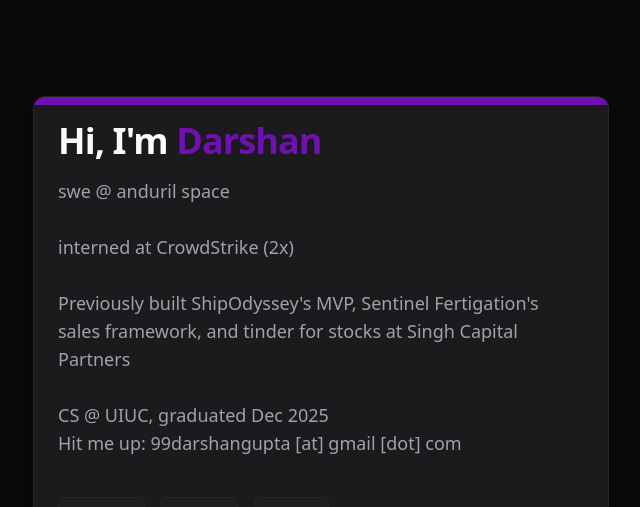
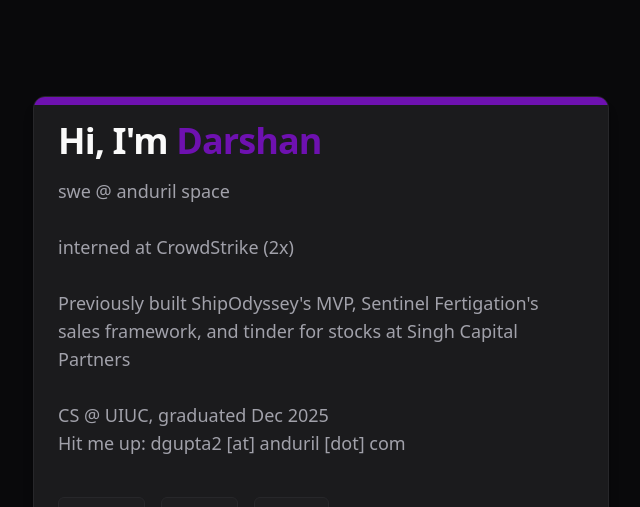
Before and after one commit to darshangupta/shadcnpersonalwebsite, a Next.js app: page / in a window 1280 px wide. Shown: the top 507 px of the page, without its empty margins (319-959 px from the left). Built offline with nearby package versions, Linux system fonts and the light colour scheme.

Commit message:
Update contact email to Anduril address
Co-Authored-By: Claude Sonnet 4.6 <noreply@anthropic.com>

```diff
--- a/src/app/page.tsx
+++ b/src/app/page.tsx
@@ -27,7 +27,7 @@ export default function Home() {
               Previously built ShipOdyssey&apos;s MVP, Sentinel Fertigation&apos;s sales framework, and tinder for stocks at Singh Capital Partners<br />
               <br />
               CS @ UIUC, graduated Dec 2025<br />
-              Hit me up: 99darshangupta [at] gmail [dot] com
+              Hit me up: dgupta2 [at] anduril [dot] com
             </p>
 
 
```
